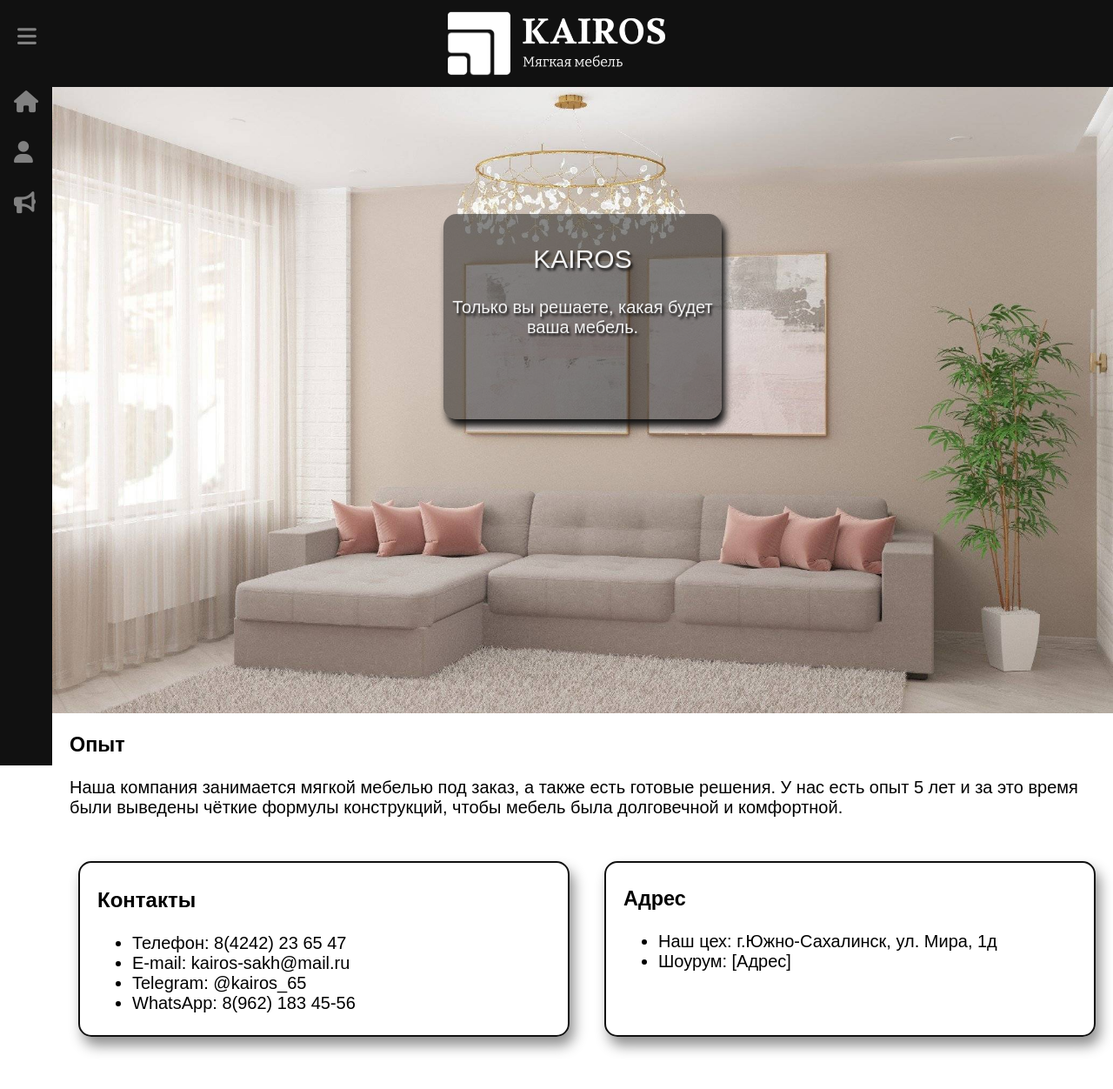
After one commit to Qweeckusha/FastAPI_project0, a FastAPI app: page /about in a window 1280 px wide. The commit adds this page. Shown: the whole page at 87% size. Run offline with FastAPI, Linux system fonts and the light colour scheme; some libraries are stand-ins or nearby versions.

Commit message:
layout added about redesign

```diff
--- /dev/null
+++ b/static/css/about.css
@@ -0,0 +1,86 @@
+@font-face {
+    font-family: 'Alkalami';
+    src: url('/static/fonts/Alkalami.ttf') format('ttf');
+    font-weight: normal;
+    font-style: normal;
+}
+
+@font-face {
+    font-family: 'Bitter';
+    src: url('/static/fonts/Bitter.ttf') format('ttf');
+    font-weight: normal;
+    font-style: normal;
+}
+
+#main-content {
+    margin: 0px 0 0 60px; /* Начальное смещение основного контента */
+    transition: margin-left 0.3s;
+    font-size: 20px;
+}
+
+#info {
+    display: flex;
+    justify-content: space-between;
+    margin-top: 40px;
+}
+
+#contacts, #address {
+    flex: 1;
+    padding: 5px 20px;
+    border: 2px solid #111;
+    border-radius: 15px;
+    margin: 10px;
+    box-shadow: 5px 10px 15px rgba(0, 0, 0, 0.444);
+}
+
+#address {
+    margin-left: 30px;
+}
+
+#address, #contacts h3 {
+    font-size: 24px;
+}
+
+#address, #contacts li {
+    font-size: 20px;
+}
+
+.full-background {
+    display: flex;
+    background-image: url('/static/img/bg_about.jpeg');
+    background-size: cover; /* Покрывает всю ширину и высоту экрана */
+    background-position: center; /* Центрирует изображение */
+    background-repeat: no-repeat; /* Не повторяет изображение */
+    background-attachment: fixed; /* Фиксирует фон на месте */
+    height: 90%; /* Высота фона 100% экрана */
+    z-index: -1;
+    justify-content: center;
+
+}
+
+#center {
+    margin-top: 12%;
+    background-color: #1111117d;
+    border-radius: 15px;
+    padding: 10px;
+    width: 300px;
+    text-align: center;
+    height: 30%;
+    color: #f1f1f1;
+    text-shadow: 2px 3px 3px #111;
+    box-shadow: 4px 8px 8px #111;
+}
+
+#center h2 {
+    font-family: Alkalami, sans-serif;
+    font-weight: 400;
+}
+
+#center h4 {
+    font-family: Bitter, sans-serif;
+    font-weight: 400;
+}
+
+.content {
+    margin: 10px 10px 50px 20px;
+}
--- /dev/null
+++ b/static/css/base.css
@@ -0,0 +1,101 @@
+/* Основные стили */
+@font-face {
+    font-family: 'Alkalami';
+    src: url('/static/fonts/Alkalami.ttf') format('ttf');
+    font-weight: normal;
+    font-style: normal;
+}
+
+@font-face {
+    font-family: 'Bitter';
+    src: url('/static/fonts/Bitter.ttf') format('ttf');
+    font-weight: normal;
+    font-style: normal;
+}
+
+body {
+    font-family: Bitter, sans-serif;
+    margin: 0;
+    padding: 0;
+    overflow-x: hidden;
+}
+
+.sidebar {
+    height: 100%;
+    width: 60px; /* Начальная ширина для отображения только иконок */
+    position: fixed;
+    top: 0;
+    left: 0;
+    background-color: #111;
+    overflow-x: hidden;
+    transition: 0.3s;
+    padding-top: 80px;
+}
+
+.sidebar a {
+    padding: 25px 8px 8px 16px;
+    text-decoration: none;
+    font-size: 25px;
+    color: #818181;
+    display: flex;
+    align-items: center;
+    transition: 0.3s;
+
+}
+
+.sidebar a:hover {
+    color: #f1f1f1;
+}
+
+.sidebar i {
+    margin-right: 16px; /* Отступ для иконок */
+}
+
+.sidebar .sidebar-text {
+    display: none; /* Текст скрыт по умолчанию */
+}
+
+.togglebtn {
+    font-size: 25px;
+    font-weight: 800;
+    cursor: pointer;
+    color: #818181;
+    padding: 0;
+    border: none;
+    position: fixed;
+    top: 30px;
+    left: 20px;
+    z-index: 1;
+    background: none;
+}
+
+.togglebtn:hover {
+    color: #f1f1f1;
+}
+
+#main-content {
+    margin: 20px 0 0 80px; /* Начальное смещение основного контента */
+    transition: margin-left 0.3s;
+}
+
+.sidebar-open {
+    width: 250px; /* Ширина открытой боковой панели */
+}
+
+.sidebar-open .sidebar-text {
+    display: inline; /* Показываем текст при открытой панели */
+}
+
+.content-shift {
+    margin-left: 250px;
+}
+
+#header {
+    width: 100%;
+    text-align: center;
+    background-color: #111;
+}
+
+#header img {
+    height: 100px;
+}
--- /dev/null
+++ b/templates/about.html
@@ -0,0 +1,44 @@
+{% extends "base.html" %}
+
+{% block title %}О нас{% endblock %}
+
+{% block css %}
+<link rel="stylesheet" href="static/css/about.css">
+{% endblock %}
+
+{% block content %}
+
+    <div class="full-background">
+        <div id="center">
+            <h2>KAIROS</h2>
+            <h4>Только вы решаете, какая будет ваша мебель.</h4>
+        </div>
+    </div>
+    <div class="content">
+        <h3>Опыт</h3>
+        <p>
+            Наша компания занимается мягкой мебелью под заказ, а также есть готовые решения. У нас есть опыт 5 лет
+            и за это время были выведены чёткие формулы конструкций, чтобы мебель была долговечной и комфортной.
+        </p>
+
+        <div id="info">
+            <div id="contacts">
+                <h3>Контакты</h3>
+                <ul>
+                    <li>Телефон: 8(4242) 23 65 47</li>
+                    <li>E-mail: kairos-sakh@mail.ru</li>
+                    <li>Telegram: @kairos_65</li>
+                    <li>WhatsApp: 8(962) 183 45-56</li>
+                </ul>
+            </div>
+
+            <div id="address">
+                <h3>Адрес</h3>
+                <ul>
+                    <li>Наш цех: г.Южно-Сахалинск, ул. Мира, 1д</li>
+                    <li>Шоурум: [Адрес]</li>
+                </ul>
+            </div>
+        </div>
+    </div>
+{% endblock %}
--- /dev/null
+++ b/templates/base.html
@@ -0,0 +1,42 @@
+<html>
+<head>
+    <meta charset="UTF-8">
+    <meta name="viewport"
+          content="width=device-width, user-scalable=no, initial-scale=1.0, maximum-scale=1.0, minimum-scale=1.0">
+    <meta http-equiv="X-UA-Compatible" content="ie=edge">
+    <title>{% block title %}{% endblock %}</title>
+    <link rel="stylesheet" href="/static/css/base.css">
+    {% block css%}{% endblock%}
+    <script src="https://kit.fontawesome.com/2caf57c0de.js" crossorigin="anonymous"></script>
+    {% block js%}{% endblock%}
+</head>
+<body>
+    <div id="sidebar" class="sidebar">
+        <button class="togglebtn" onclick="toggleSidebar()"><i class="fa-solid fa-bars"></i></button>
+        <a href="/">
+            <i class="fa-solid fa-house"></i>
+            <span class="sidebar-text">Главная</span>
+        </a>
+        <a href="/about">
+            <i class="fa-solid fa-user"></i>
+            <span class="sidebar-text">О нас</span>
+        </a>
+        <a href="#">
+            <i class="fa-solid fa-bullhorn"></i>
+            <span class="sidebar-text">События</span>
+        </a>
+    </div>
+
+
+    <div id="header">
+        <img src="static/img/kairos_full_white.png" alt="kairos-logo">
+    </div>
+
+    <div id="main-content">
+        {% block content %}{% endblock %}
+    </div>
+
+    <script src="static/js/scripts.js"></script>
+</body>
+
+</html>
```
Also changed, not shown: static/css/main.css (+45 -74 lines), templates/index.html (+27 -39 lines), static/fonts/Alkalami.ttf (added), static/fonts/Bitter.ttf (added), static/img/bg_about.jpeg (added).
